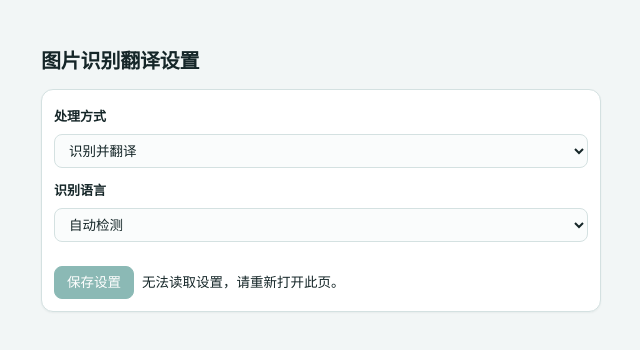
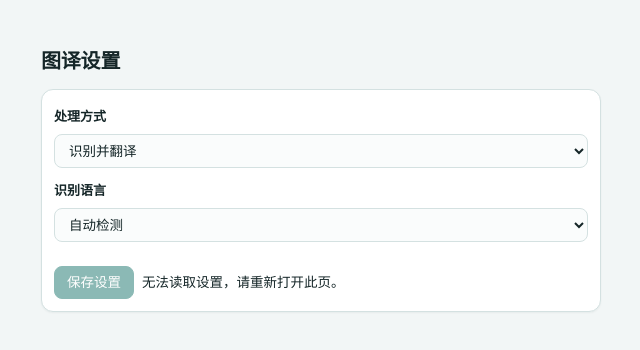
Before and after one commit to leslieo2/tuyi, a website with bundled scripts: page extension/options.html in a window 1280 px wide. Shown: the whole page, without its empty margins (319-959 px from the left). Built offline with nearby package versions, Linux system fonts and the light colour scheme.

Commit message:
Rename extension to 图译 and add extension icons

```diff
--- a/extension/options.html
+++ b/extension/options.html
@@ -3,12 +3,12 @@
 <head>
   <meta charset="utf-8">
   <meta name="viewport" content="width=device-width, initial-scale=1">
-  <title>图片识别翻译设置</title>
+  <title>图译设置</title>
   <link rel="stylesheet" href="ui.css">
 </head>
 <body class="options">
   <header class="top">
-    <h1>图片识别翻译设置</h1>
+    <h1>图译设置</h1>
   </header>
   <form id="settings-form" class="surface form">
     <label for="mode">处理方式</label>
```
Also changed, not shown: extension/panel.html (+2 -2 lines), extension/icons/icon-128.png (added), extension/icons/icon-16.png (added), extension/icons/icon-32.png (added), extension/icons/icon-48.png (added), extension/manifest.json.
